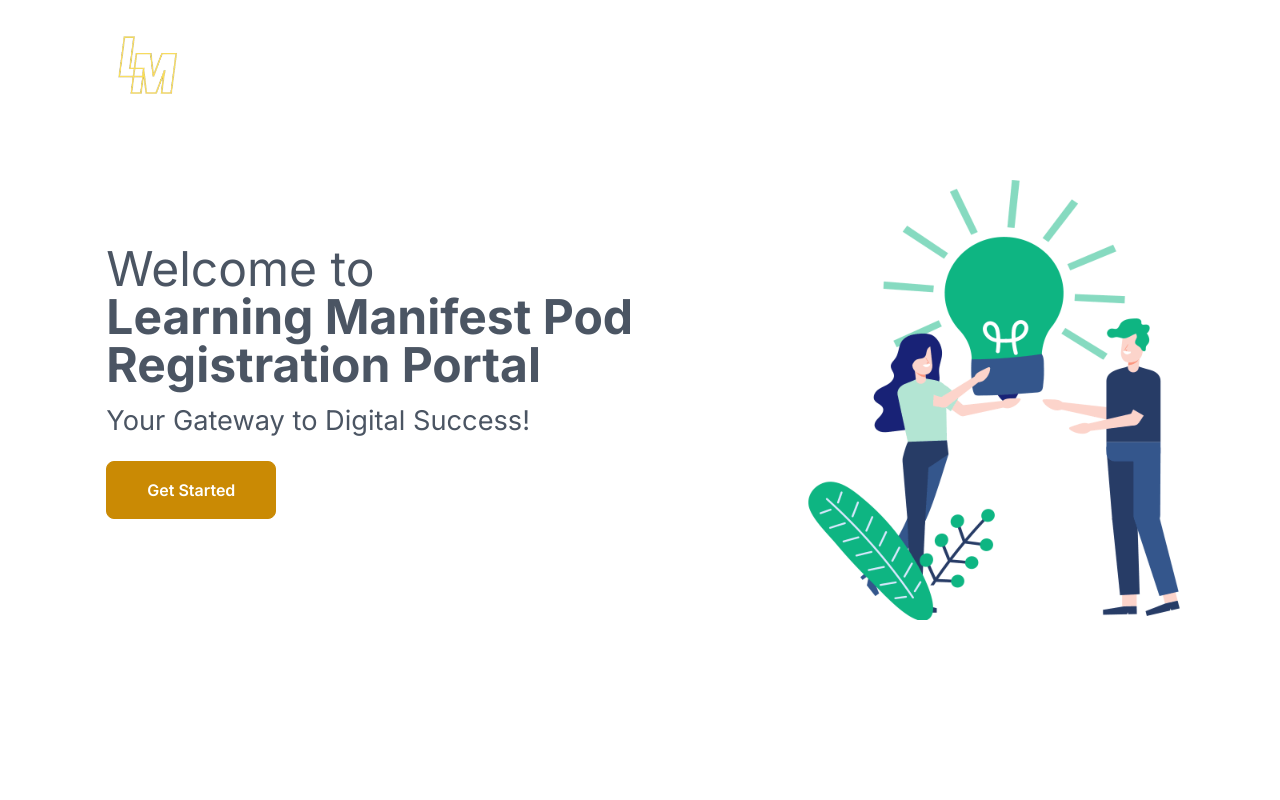
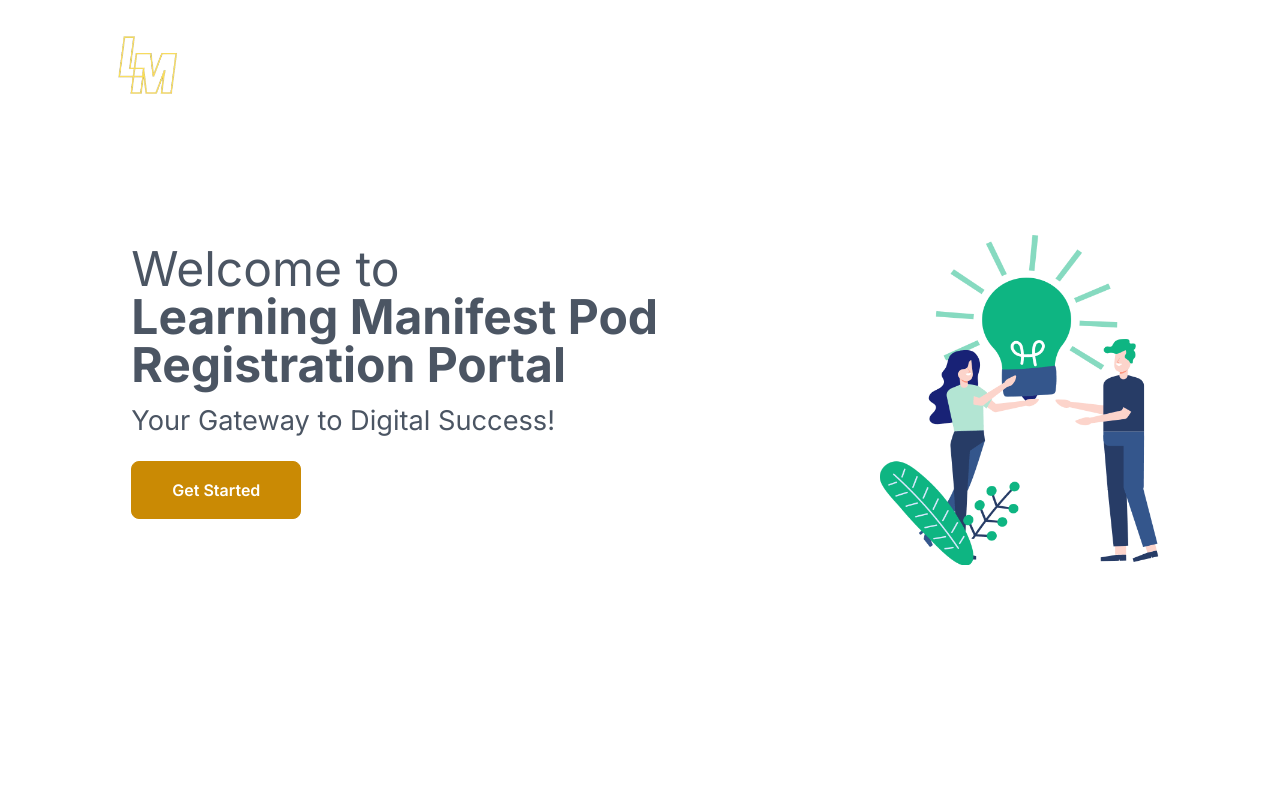
Before and after one commit to akinabudu/landingpage, a Next.js app: page / in a window 1280 px wide. Shown: the top 800 px of the page. Built offline with nearby package versions, Linux system fonts and the light colour scheme.

Commit message:
Fix: Hero Image Resize

```diff
--- a/app/page.tsx
+++ b/app/page.tsx
@@ -108,8 +108,8 @@
           <Image
             src={"/assets/images/image4.png"}
             alt="hero_image"
-            height={200}
-            width={400}
+            height={150}
+            width={300}
           />
         </section>
 
```
